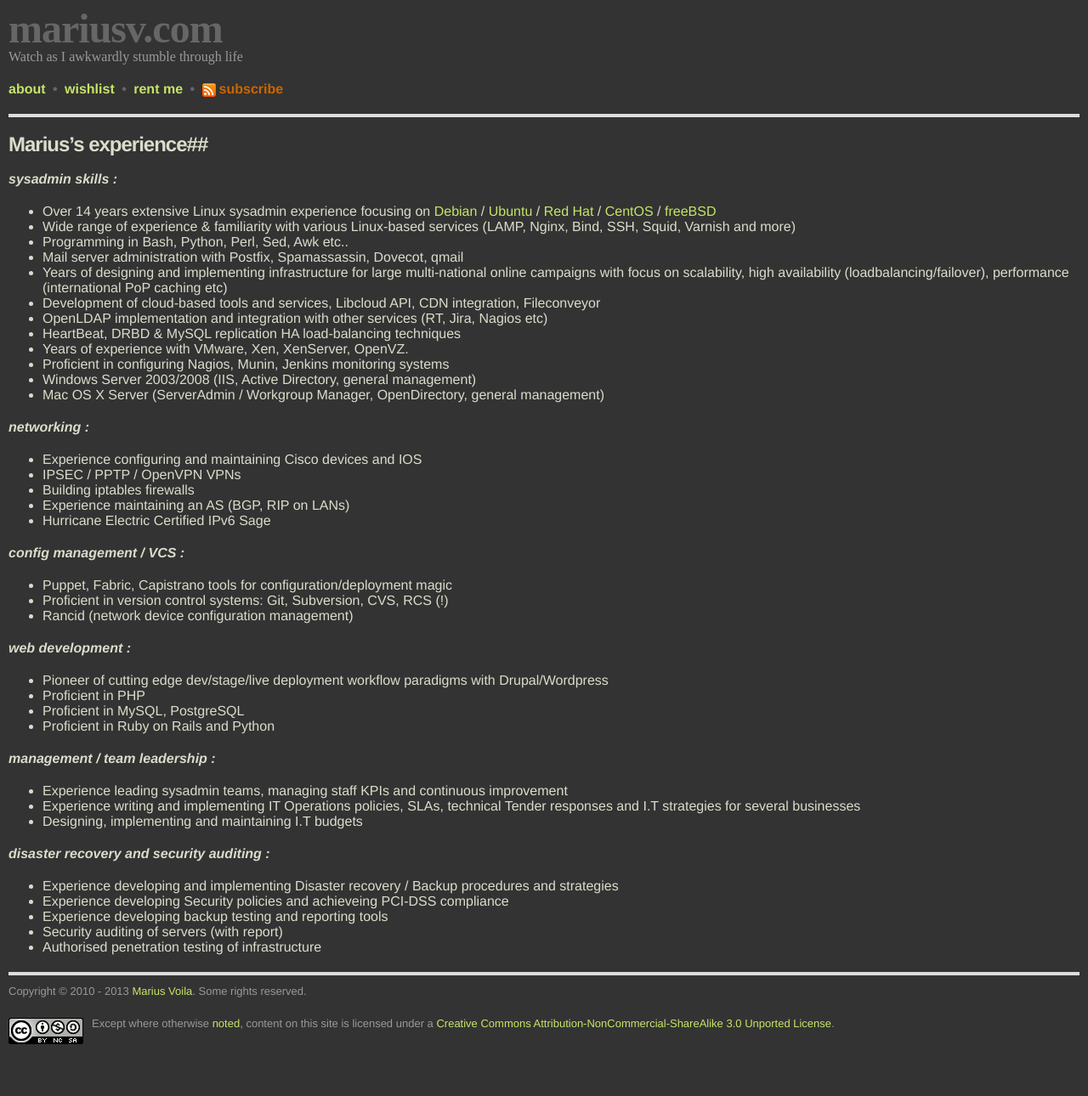
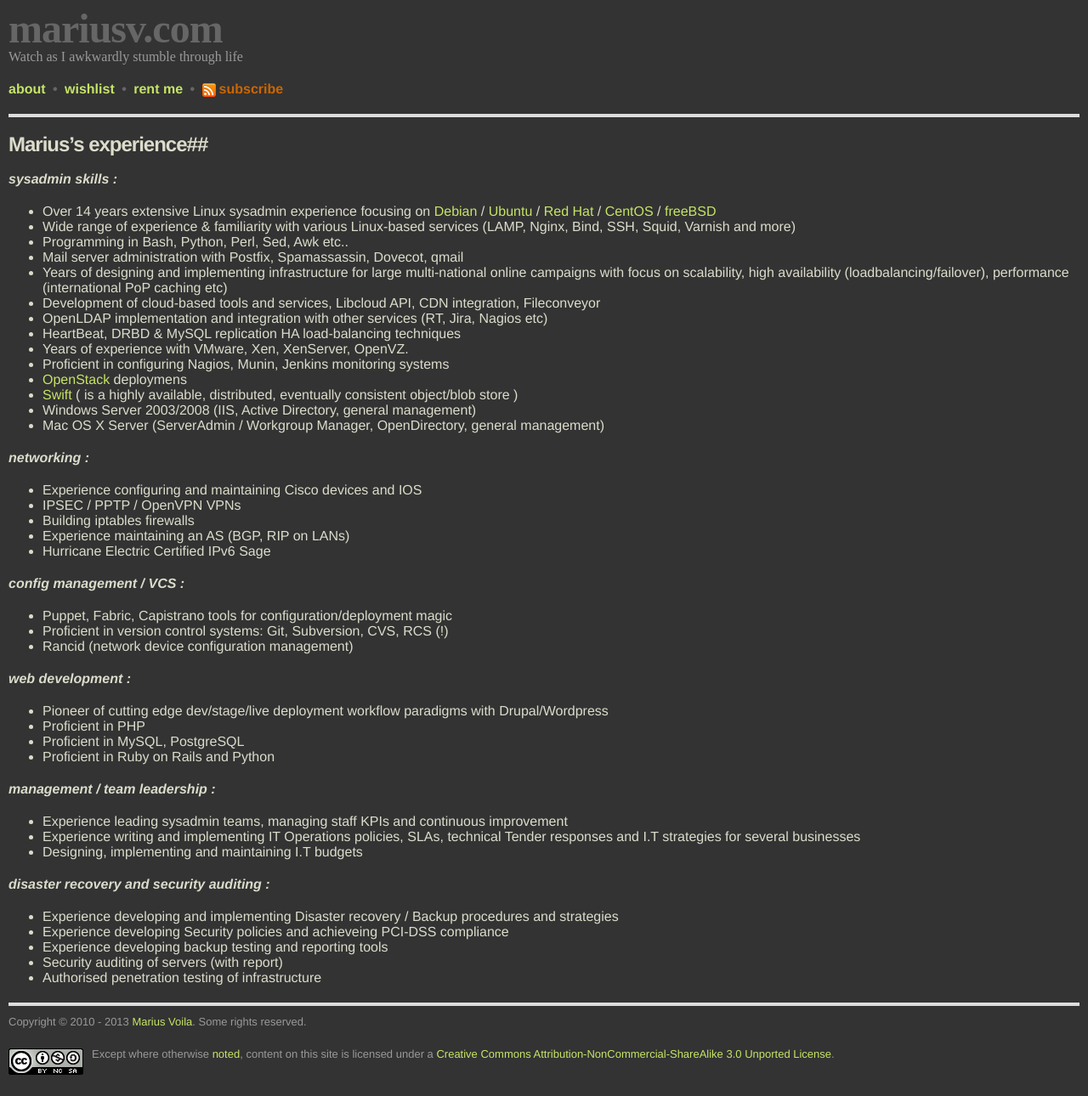
Before and after one commit to mariusv/mariusv.com, a Jekyll site: the page built from experience.markdown, in a window 1280 px wide. Shown: the whole page at 85% size. Built offline with Jekyll 4.4.1, drawn with Linux system fonts in a browser that asks for light colours; some web fonts are replaced; Markdown is read by kramdown in place of the engine named in the settings; before the commit the page ends 1254 px from its top, so only the background shows below that; some of the changed lines change nothing that is shown.

Commit message:
added OpenStack and Swift as experience

```diff
--- a/experience.markdown
+++ b/experience.markdown
@@ -1,8 +1,8 @@
 ---
 layout: default
 title: Experience
-description: My name is Marius Voila. I grew up in Sibiu, Romania and I've been living in Horsens
-  City, Denmark since July 2011. I'm a Linux system administrator, a photographer, a technologist, and
+description: My name is Marius Voila. I grew up in Sibiu, Romania and I've been living in London
+  City, United Kingdom since October 2012. I'm a Linux system administrator, a photographer, a technologist, and
   a hacker.
 ---
 
@@ -20,6 +20,8 @@
 *    HeartBeat, DRBD & MySQL replication HA load-balancing techniques
 *    Years of experience with VMware, Xen, XenServer, OpenVZ.
 *    Proficient in configuring Nagios, Munin, Jenkins monitoring systems
+*	 [OpenStack](http://www.openstack.org) deploymens
+* 	 [Swift](http://docs.openstack.org/developer/swift/) ( is a highly available, distributed, eventually consistent object/blob store )
 *    Windows Server 2003/2008 (IIS, Active Directory, general management)
 *    Mac OS X Server (ServerAdmin / Workgroup Manager, OpenDirectory, general management)
 
```
